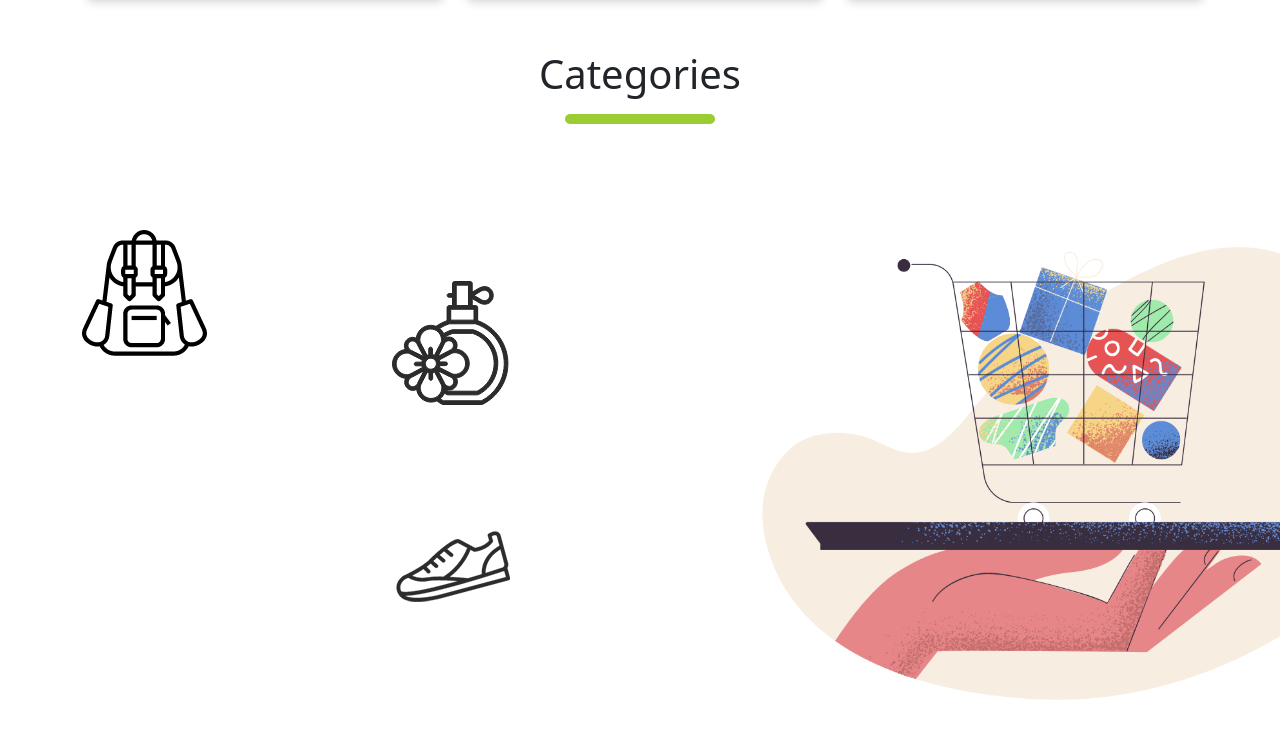
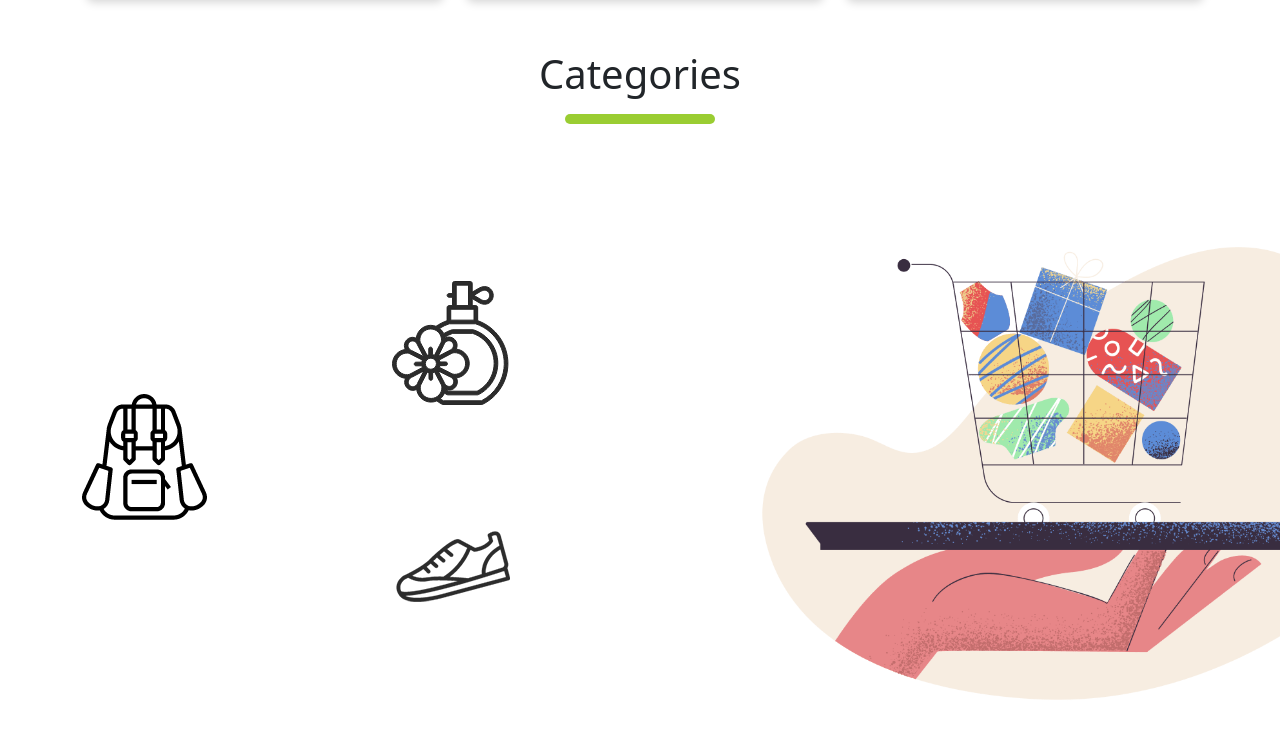
Before and after one commit to muhammadhridoysheikh/hot-gadged, a plain HTML site: page index.html in a window 1280 px wide. Shown: the part 2031-2769 px from the top of the page. Drawn offline with Linux system fonts and the light colour scheme.

Commit message:
Update index.html

```diff
--- a/index.html
+++ b/index.html
@@ -213,7 +213,7 @@
 
         <div class="containe ">
           <div class="row">
-            <div class="col col-md-3 r justify-items-center align-items-center d-">
+            <div class="col col-md-3 r justify-items-center align-items-center d-flex">
               <img src="categories/bag.png" alt="">
             </div>
             <div class="col">
```
